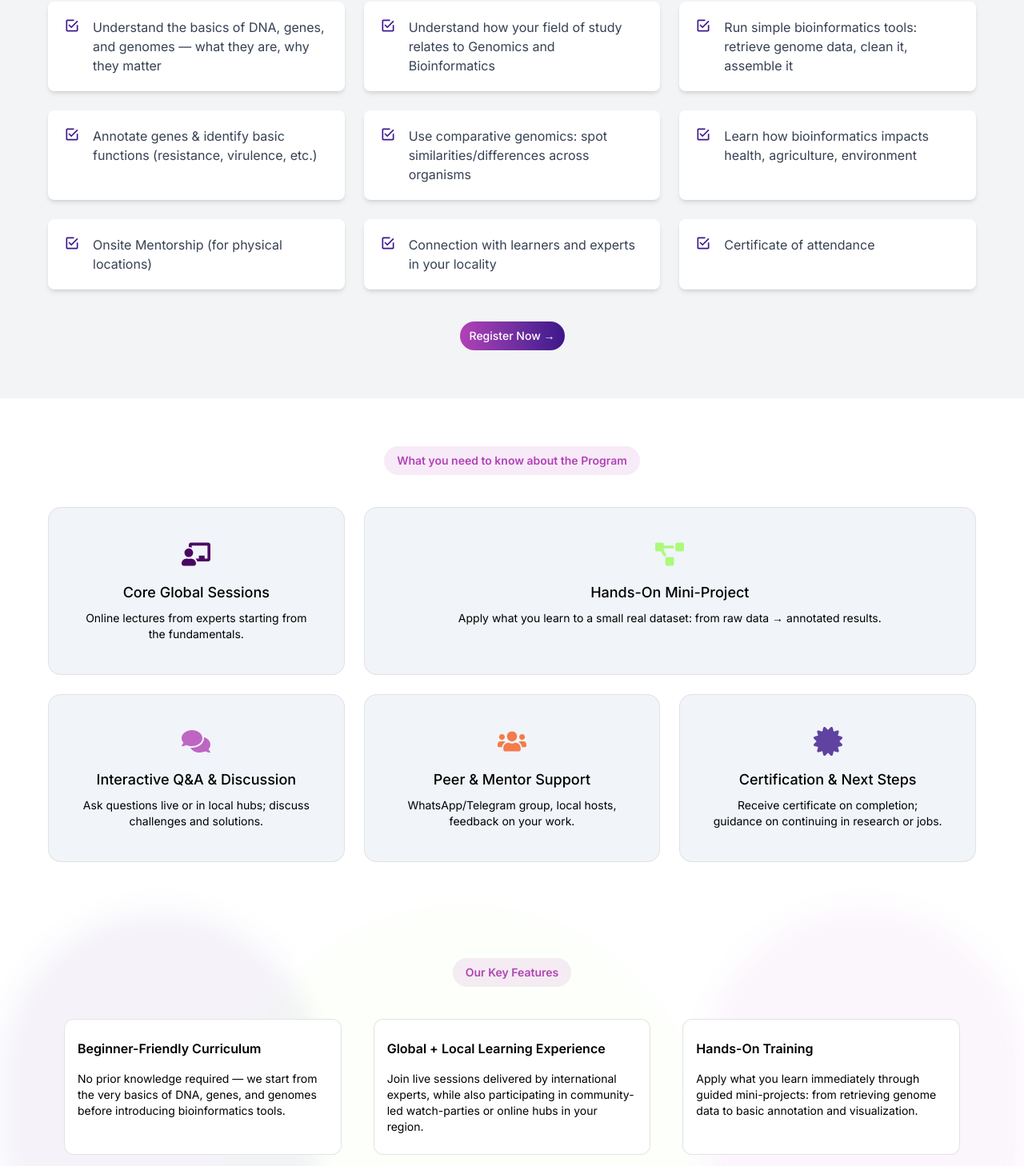
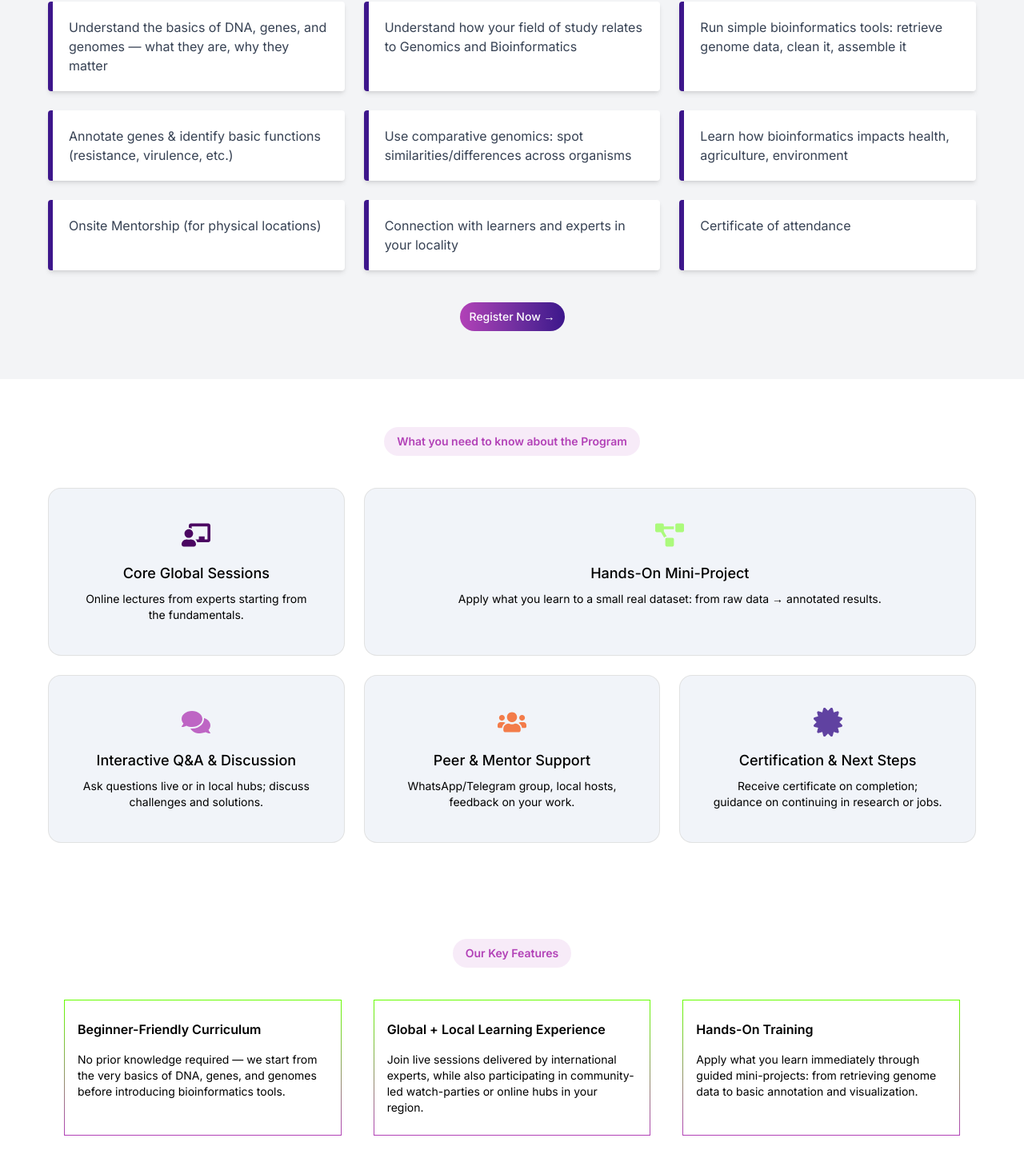
Before and after one commit to Omotolani30/GOGENEBIO, a React (Vite) app: page / in a window 1280 px wide. Shown: the part 1126-2584 px from the top of the page at 80% size. Built offline with nearby package versions, Linux system fonts and the light colour scheme.

Commit message:
made responsive

```diff
--- a/src/Components/Features.jsx
+++ b/src/Components/Features.jsx
@@ -5,21 +5,21 @@ import { keyFeatures } from "../../keyFeatures";
 const Features = () => {
   return (
     <div className="w-full p-15 bg-[#b241b7]/5 lg:bg-white flex justify-center items-center flex-col relative">
-      <div className="hidden lg:block">
+      {/* <div className="hidden lg:block">
         <div className="absolute bg-[#3d168b]/5 -left-0 top-0 w-100 h-120 blur-lg rounded-full z-30"></div>
         <div className="absolute bg-[#66ff00]/2 left-70 top-0 w-150 h-150 blur-lg rounded-full z-30"></div>
         <div className="absolute bg-[#b241b7]/5 -right-0 top-0 w-100 h-120 blur-lg rounded-full z-30"></div>
-      </div>
+      </div> */}
       <div className="bg-[#b241b7]/10 py-2 px-4 rounded-3xl">
         <p className="font-semibold text-sm text-[#b241b7]">Our Key Features</p>
       </div>
 
-      <div className="grid grid-cols-1 md:grid-cols-3 gap-10 w-[100vw] px-8 lg:w-full lg:px-5 mt-10 z-50">
+      <div className="grid grid-cols-1 md:grid-cols-2 lg:grid-cols-3 gap-10 w-[100vw] px-8 lg:w-full lg:px-5 mt-10 z-50">
         {/* {features} */}
         {keyFeatures.map((feature, index) => (
           <div
             key={index}
-            className="border border-[#DFDFDFDF] hover:shadow-md rounded-xl px-4 py-6 bg-white flex flex-col gap-4"
+            className="border transition duration-300 hover:shadow-md overflow-hidden [border-image:linear-gradient(to_bottom,#66ff00,#b241b7)_1] px-4 py-6 bg-white flex flex-col gap-4"
           >
             <h1 className="text-base font-semibold">{feature.feature}</h1>
             <p className="text-sm">{feature.description}</p>
--- a/src/Components/Hero.jsx
+++ b/src/Components/Hero.jsx
@@ -8,7 +8,7 @@ const Hero = () => {
       <div className="hidden lg:block absolute top-20 left-30 -translate-x-1/2 w-30 h-30 lg:w-100 lg:h-100 bg-[#3d168b]/30 rounded-full blur-[100px] opacity-50 z-30"></div>
       <div className="hidden lg:block absolute top-50 right-2 -translate-x-1/2 w-50 h-50 bg-[#f400ff] rounded-full blur-[150px] opacity-50 z-30"></div>
       <div className="flex flex-col gap-6 w-full lg:w-7/12 z-40">
-        <div className="border border-[#b241b7] bg-[#b141b724] rounded-full px-4 py-2 flex items-center font-semibold w-full lg:w-7/12 justify-between text-[10px] lg:text-sm">
+        <div className="border border-[#b241b7] bg-[#b141b724] rounded-full px-4 py-2 flex items-center font-semibold w-full lg:w-7/12 justify-between text-[10px] md:text-sm">
           <p className="text-[#b241b7]">
             GOGeneBio — Your Bioinformatics Launchpad
           </p>
--- a/src/Components/ProgramBenefits.jsx
+++ b/src/Components/ProgramBenefits.jsx
@@ -30,11 +30,11 @@ const ProgramBenefits = () => {
         {benefits.map((benefit, index) => (
           <div
             key={index}
-            className="flex items-start gap-4 bg-[#FFFFFF] p-5 rounded-lg shadow-md"
+            className="flex items-start gap-4 bg-[#FFFFFF] p-5 rounded shadow-md border-l-6 border-[#3d168b]"
           >
-            <div>
+            {/* <div>
               <IoMdCheckboxOutline className="text-[#3d168b] text-xl" />
-            </div>
+            </div> */}
             <p className="text-sm md:text-base text-gray-700">
               {benefit}
             </p>
```
